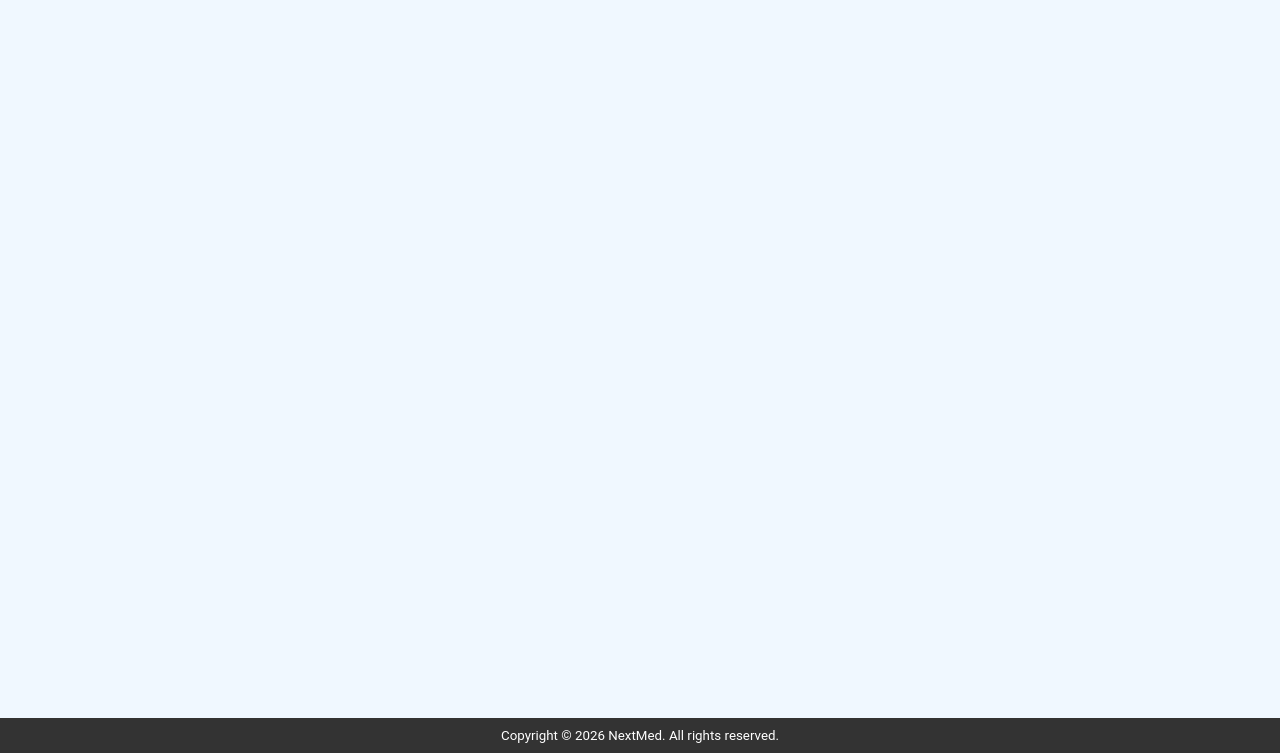
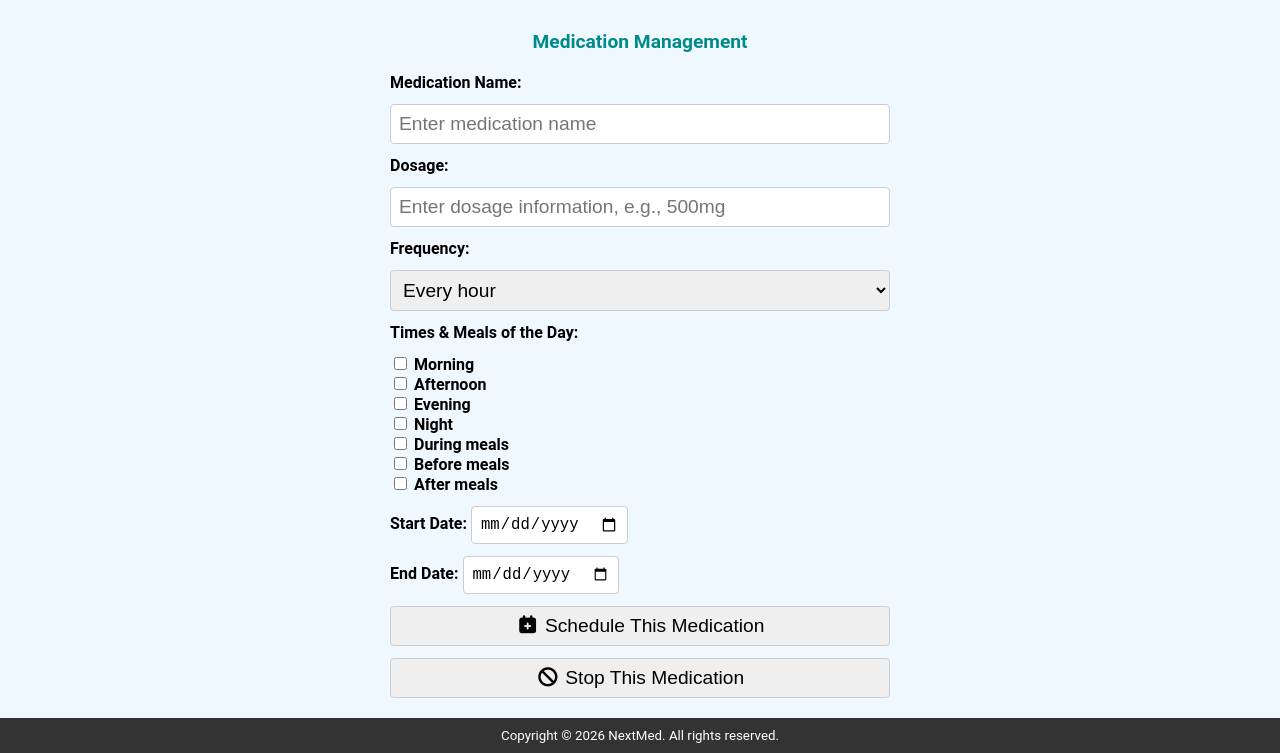
Before and after one commit to axx/nextmed, a plain HTML site: page index.html in a window 1280 px wide. Shown: the part 47-800 px from the top of the page. Drawn offline with Linux system fonts and the light colour scheme.

Commit message:
feat: added feature view for medication management

```diff
--- a/index.html
+++ b/index.html
@@ -1,12 +1,16 @@
 <!DOCTYPE html>
 <html lang="en">
+
 <head>
-    <meta charset="UTF-8">
-    <meta name="viewport" content="width=device-width, initial-scale=1.0">
-    <title>NextMed</title>
-    <link rel="stylesheet" href="style/index.css">
-    <script src="script/index.js" defer></script>
+  <meta charset="UTF-8">
+  <meta name="viewport" content="width=device-width, initial-scale=1.0">
+  <title>NextMed</title>
+  <link rel="stylesheet" href="libs/fontawesome-free-7.2.0-web/css/all.min.css">
+  <link rel="stylesheet" href="style/index.css">
+  <link rel="stylesheet" href="style/feature-view.css">
+  <script src="script/index.js" defer></script>
 </head>
+
 <body>
   <nav>
     <div class="nav-bar">
@@ -22,7 +26,91 @@
       <li><a href="#">History</a></li>
     </ul>
   </nav>
-  <main></main>
+  <main>
+
+    <div id="med-manager" class="feature-view">
+      <h1>Medication Management</h1>
+      <div id="med-manager-form" class="feature-view-form">
+        <label for="med-name">Medication Name:</label>
+        <input type="text" id="med-name" name="med-name" placeholder="Enter medication name">
+
+        <label for="dosage">Dosage:</label>
+        <input type="text" id="dosage" name="dosage" placeholder="Enter dosage information, e.g., 500mg">
+
+        <label for="frequency">Frequency:</label>
+        <select id="frequency" name="frequency" placeholder="Enter frequency (e.g., daily, weekly)">
+          <option value="Every hour">Every hour</option>
+          <option value="Every 2 hours">Every 2 hours</option>
+          <option value="Every 3 hours">Every 3 hours (8 times/day)</option>
+          <option value="Every 4 hours">Every 4 hours (6 times/day)</option>
+          <option value="Every 6 hours">Every 6 hours (4 times/day)</option>
+          <option value="Every 8 hours">Every 8 hours (3 times/day)</option>
+          <option value="Every 12 hours">Twice a day</option>
+          <option value="Daily">Daily</option>
+          <option value="Weekly">Weekly</option>
+          <option value="Monthly">Monthly</option>
+          <option value="As needed">As needed</option>
+        </select>
+
+        <label for="times">Times & Meals of the Day:</label>
+        <div id="times">
+          <div class="times-option">
+            <input type="checkbox" name="times-morning" id="times-morning" value="Morning">
+            <label for="times-morning">Morning</label>
+          </div>
+          <div class="times-option">
+            <input type="checkbox" name="times-afternoon" id="times-afternoon" value="Afternoon">
+            <label for="times-afternoon">Afternoon</label>
+          </div>
+          <div class="times-option">
+            <input type="checkbox" name="times-evening" id="times-evening" value="Evening">
+            <label for="times-evening">Evening</label>
+          </div>
+          <div class="times-option">
+            <input type="checkbox" name="times-night" id="times-night" value="Night">
+            <label for="times-night">Night</label>
+          </div>
+          <div class="times-option">
+            <input type="checkbox" name="times-during-meals" id="times-during-meals" value="During meals">
+            <label for="times-during-meals">During meals</label>
+          </div>
+          <div class="times-option">
+            <input type="checkbox" name="times-before-meals" id="times-before-meals" value="Before meals">
+            <label for="times-before-meals">Before meals</label>
+          </div>
+          <div class="times-option">
+            <input type="checkbox" name="times-after-meals" id="times-after-meals" value="After meals">
+            <label for="times-after-meals">After meals</label>
+          </div>
+        </div>
+
+        <div class="date-option">
+          <label for="start-date">Start Date:</label>
+          <input type="date" id="start-date" name="start-date">
+        </div>
+
+        <div class="date-option">
+          <label for="end-date">End Date:</label>
+          <input type="date" id="end-date" name="end-date">
+        </div>
+
+        <button id="schedule-med-btn"><i class="fa-solid fa-calendar-plus"></i> Schedule This Medication</button>
+        <button id="stop-med-btn"><i class="fa-solid fa-ban"></i> Stop This Medication</button>
+      </div>
+    </div>
+
+
+    <div id="med-recorder" class="feature-view">
+      <h1>Medication Recording</h1>
+    </div>
+
+
+    <div id="med-history" class="feature-view">
+      <h1>Medication History</h1>
+    </div>
+
+  </main>
   <footer>Copyright © 2026 NextMed. All rights reserved.</footer>
 </body>
+
 </html>
--- a/script/index.js
+++ b/script/index.js
@@ -6,3 +6,22 @@ hamburger.addEventListener('click', () => {
   hamburger.classList.toggle('open', isOpen);
   hamburger.setAttribute('aria-expanded', isOpen);
 });
+
+const featureViews = {
+  manager: document.getElementById('med-manager'),
+  recorder: document.getElementById('med-recorder'),
+  history: document.getElementById('med-history')
+}
+
+let initialize = () => {
+  // Only show the manager section by default
+  for (const [key, value] of Object.entries(featureViews)) {
+    if (key === 'manager') {
+      value.style.display = 'block';
+    } else {
+      value.style.display = 'none';
+    }
+  }
+}
+
+initialize();
--- /dev/null
+++ b/style/feature-view.css
@@ -0,0 +1,30 @@
+.feature-view {
+    max-width: 500px;
+    margin: 0 auto;
+    padding: 20px;
+}
+
+.feature-view h1 {
+    color: darkcyan;
+    font-size: larger;
+    font-weight: bold;
+    margin-bottom: 20px;
+    text-align: center;
+}
+
+.feature-view-form {
+    display: flex;
+    flex-direction: column;
+    gap: 12px;
+}
+
+.feature-view-form label {
+    font-weight: bold;
+}
+
+.feature-view-form input, .feature-view-form button, .feature-view-form select {
+    padding: 8px;
+    border: 1px solid #ccc;
+    border-radius: 4px;
+    font-size: larger;
+}
```
